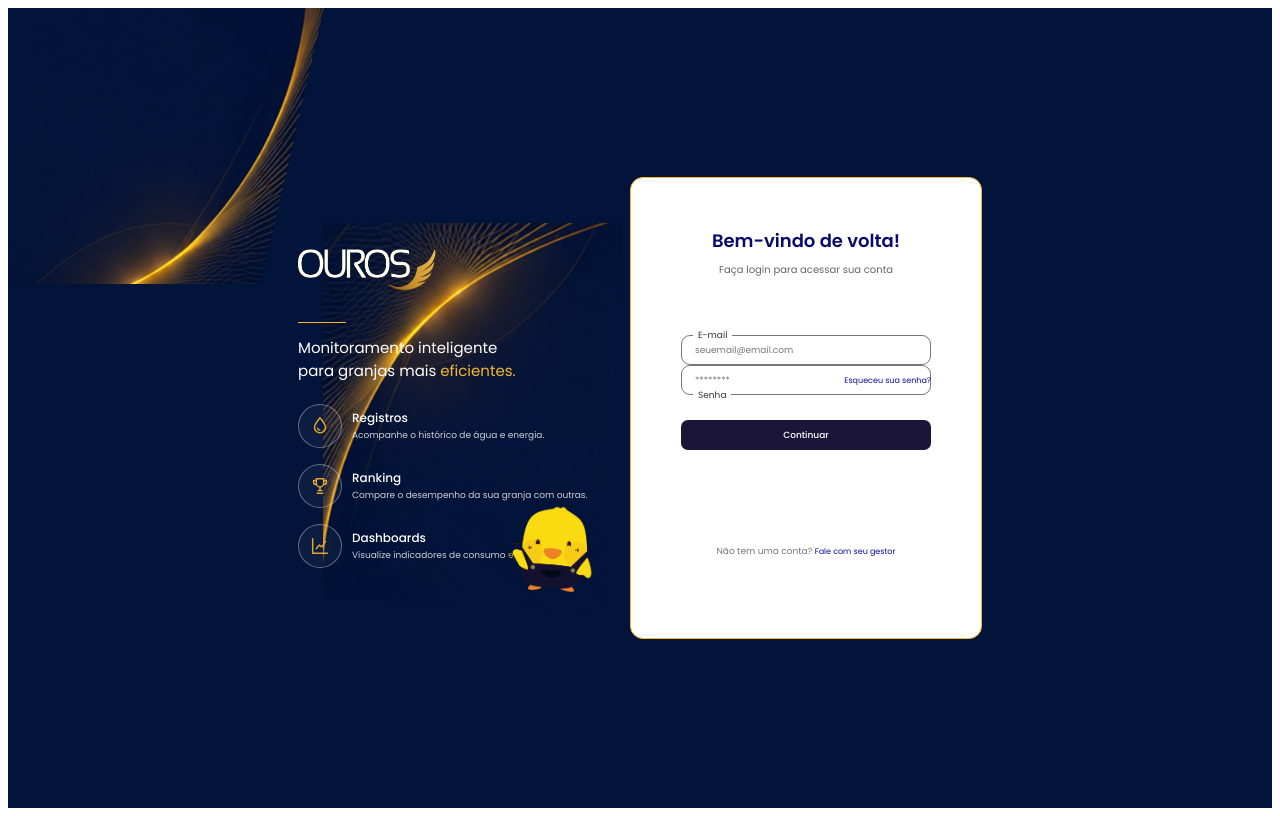
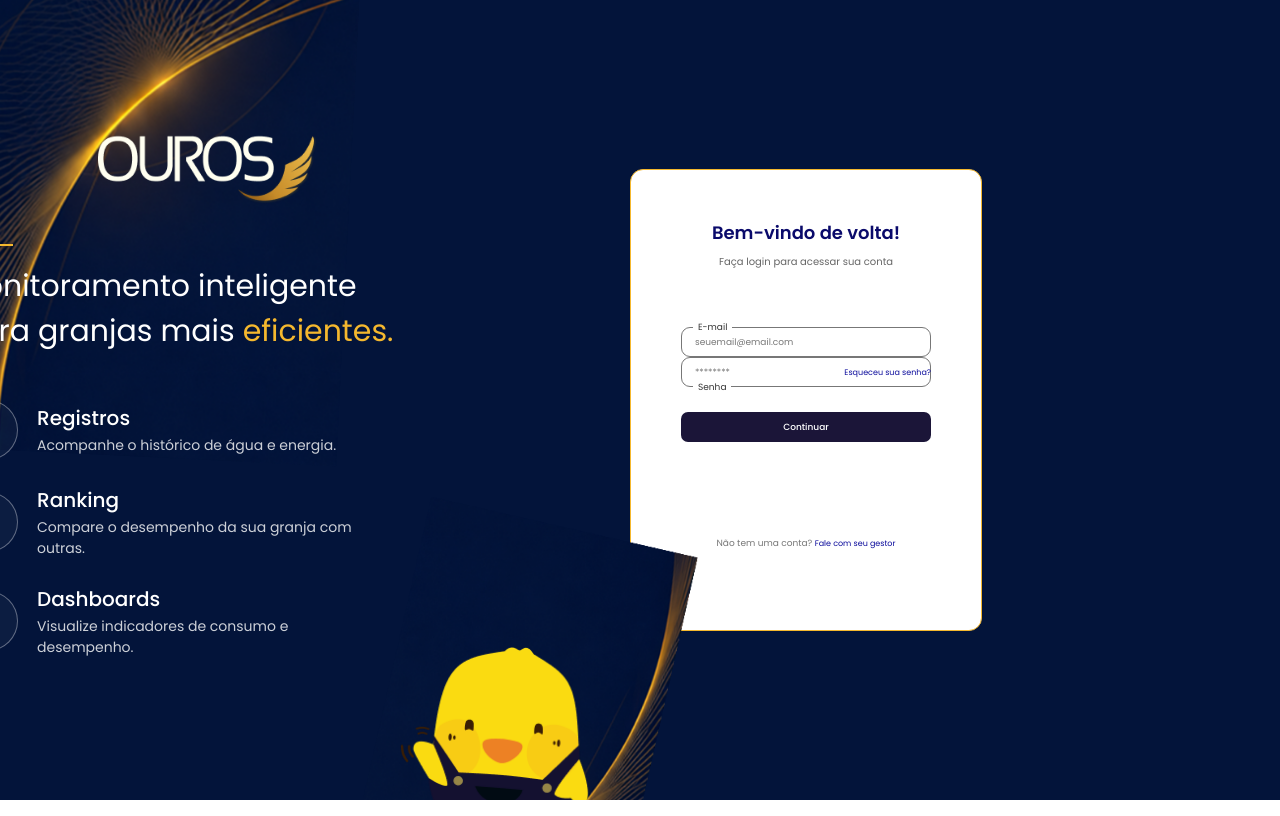
Before and after one commit to Ouros-App/ms-ouros-front-web, a React (Vite) app: page /login in a window 1280 px wide. Built offline with nearby package versions, Linux system fonts and the light colour scheme; no server answers.

Commit message:
feat: CSS do Login finalizado

```diff
--- a/src/pages/Login/Login.css
+++ b/src/pages/Login/Login.css
@@ -15,8 +15,8 @@
 
 .login-page__effect-left {
     position: absolute;
-    top: -100px;
-    left: -35px;
+    top: 0px;
+    left: 0px;
     width: 360px;
     height: auto;
     max-width: none;
@@ -52,10 +52,11 @@
 
 .login-hero__effect-right {
     position: absolute;
-    right: -25px;
+    right: -100px;
+    top: 342px;
     bottom: -20px;
     z-index: 0;
-    width: 300px;
+    width: 360px;
     height: 390px;
     object-fit: contain;
     object-position: center;
@@ -66,11 +67,13 @@
 .login-hero__logo {
     position: relative;
     z-index: 2;
-    width: 140px;
+    width: 220px;
     height: auto;
-    max-height: 48px;
+    max-height: 500px;
     object-fit: contain;
     object-position: left center;
+    right: 200px;
+    top: -38px;
 }
 
 .login-hero__logo-text {
@@ -91,19 +94,22 @@
 .login-hero__divider {
     position: relative;
     z-index: 2;
-    width: 48px;
-    height: 1px;
-    margin-top: 30px;
+    width: 60px;
+    height: 1.5px;
     background: #f5b82e;
+    transform: translate(-345px, 2px);
 }
 
 .login-hero__tagline {
     position: relative;
     z-index: 2;
     margin: 14px 0 0;
-    font-size: 15px;
+    font-size: 30px;
+    width: 550px;
     font-weight: 400;
     line-height: 1.5;
+    right: 340px;
+    top: 6px;
 }
 
 .login-hero__features {
@@ -111,7 +117,7 @@
     z-index: 2;
     display: flex;
     flex-direction: column;
-    gap: 16px;
+    gap: 25px;
     width: 100%;
     max-width: 300px;
     margin: 22px 0 0;
@@ -131,13 +137,14 @@
 .login-hero__feature {
     display: flex;
     align-items: center;
-    gap: 10px;
+    gap: 19px;
+    transform: translate(-340px, 30px);
 }
 
 .login-hero__feature-icon {
     display: flex;
-    width: 42px;
-    height: 42px;
+    width: 60px;
+    height: 60px;
     flex-shrink: 0;
     align-items: center;
     justify-content: center;
@@ -148,14 +155,15 @@
 
 .login-hero__feature-title {
     margin: 0;
-    font-size: 12px;
+    font-size: 20px;
     font-weight: 500;
     line-height: 1.5;
 }
 
 .login-hero__feature-text {
     margin: 2px 0 0;
-    font-size: 9px;
+    font-size: 14px;
+    width: 320px;
     line-height: 1.5;
     color: rgba(255, 255, 255, 0.8);
 }
@@ -178,10 +186,11 @@
     right: 4px;
     bottom: -5px;
     z-index: 3;
-    width: 90px;
+    width: 200px;
     height: auto;
     pointer-events: none;
     user-select: none;
+    transform: translateY(190px);
 }
 
 @media (min-width: 1000px) {
--- a/src/pages/Login/LoginAssets.ts
+++ b/src/pages/Login/LoginAssets.ts
@@ -9,7 +9,7 @@ const arquivos = import.meta.glob('/src/assets/*', {
     return Object.entries(arquivos).find(([caminho]) => padrao.test(caminho))?.[1];
   }
 
-  export const efeitoEsquerdo = buscarImagem('efeito-dourado-esquerdo');
-  export const efeitoDireito = buscarImagem('efeito-dourado-direito');
+  export const efeitoEsquerdo = buscarImagem('efeito-dourado-direito');
+  export const efeitoDireito = buscarImagem('efeito-dourado-esquerdo');
   export const mascote = buscarImagem('midas-pintinho-login');
   export const logo = buscarImagem('logo-ouros');
--- a/src/styles.css
+++ b/src/styles.css
@@ -1,3 +1,19 @@
+html,
+body,
+#root {
+    width: 100%;
+    min-height: 100%;
+    margin: 0;
+    padding: 0;
+}
+
+body {
+    min-height: 100vh;
+}
+
+* {
+    box-sizing: border-box;
+}
 
 :root {
   --gold: #f5b82e;
```
